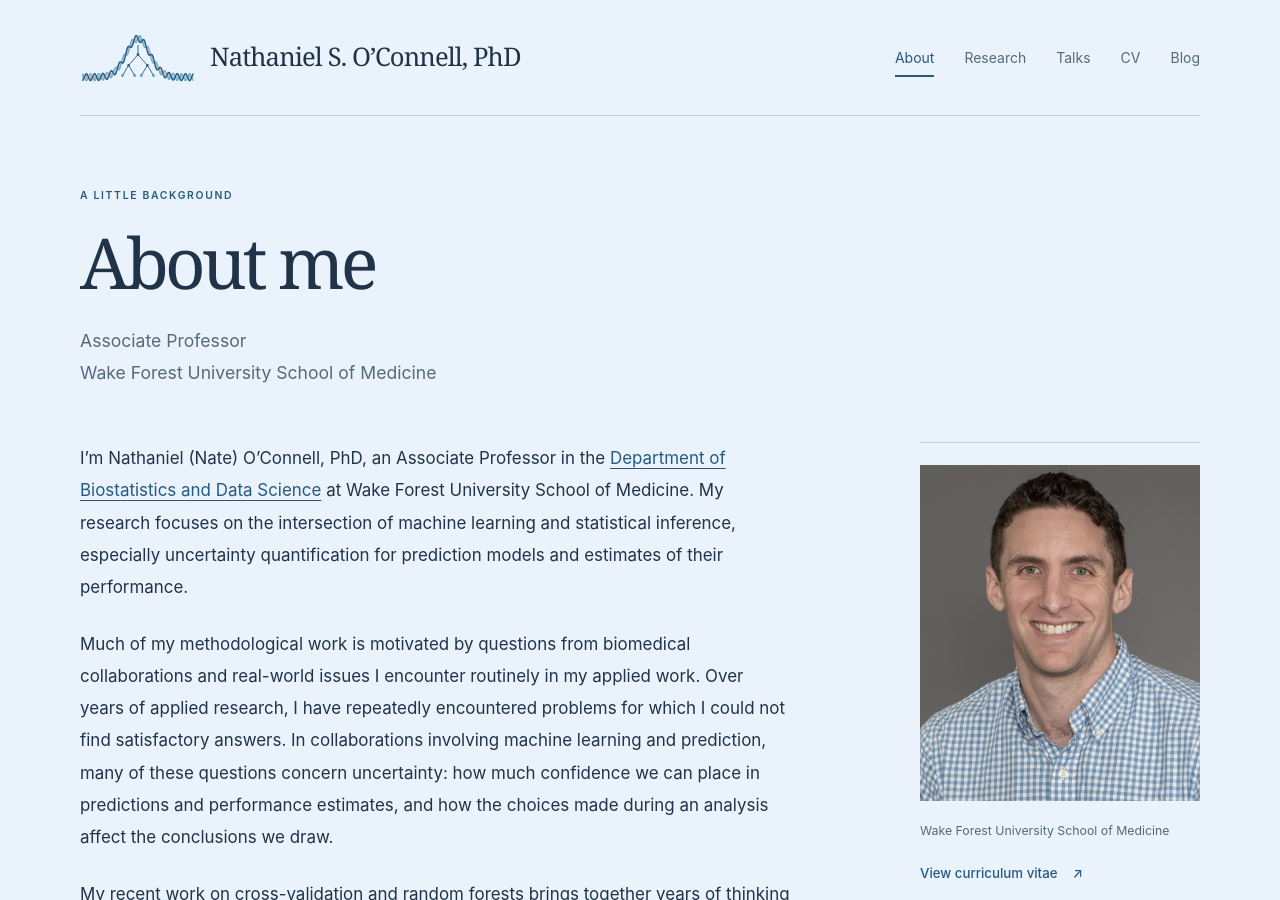
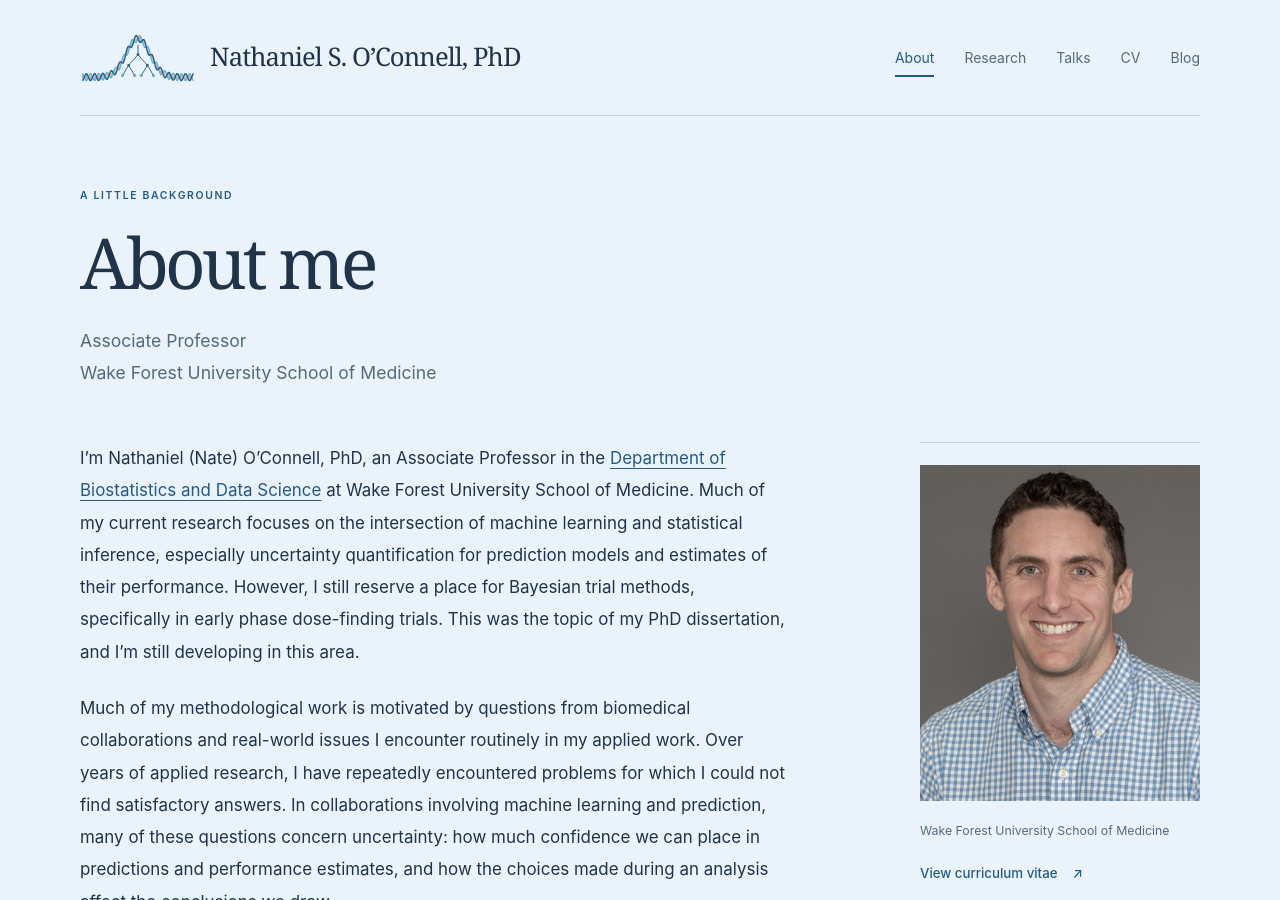
Before and after one commit to NateOConnellPhD/nateoconnell.github.io, a Jekyll site: the page built from _pages/about.md, in a window 1280 px wide and 900 px high. Built offline with Jekyll 4.4.1, drawn with Linux system fonts in a browser that asks for light colours.

Commit message:
Website editor: About me

```diff
--- a/_pages/about.md
+++ b/_pages/about.md
@@ -5,7 +5,7 @@ section: about
 permalink: /about/
 description: "Biography, background, and research interests."
 ---
-I’m Nathaniel (Nate) O’Connell, PhD, an Associate Professor in the [Department of Biostatistics and Data Science](https://school.wakehealth.edu/departments/biostatistics-and-data-science) at Wake Forest University School of Medicine. My research focuses on the intersection of machine learning and statistical inference, especially uncertainty quantification for prediction models and estimates of their performance.
+I’m Nathaniel (Nate) O’Connell, PhD, an Associate Professor in the [Department of Biostatistics and Data Science](https://school.wakehealth.edu/departments/biostatistics-and-data-science) at Wake Forest University School of Medicine. Much of my current research focuses on the intersection of machine learning and statistical inference, especially uncertainty quantification for prediction models and estimates of their performance. However, I still reserve a place for Bayesian trial methods, specifically in early phase dose-finding trials. This was the topic of my PhD dissertation, and I'm still developing in this area.
 
 Much of my methodological work is motivated by questions from biomedical collaborations and real-world issues I encounter routinely in my applied work. Over years of applied research, I have repeatedly encountered problems for which I could not find satisfactory answers. In collaborations involving machine learning and prediction, many of these questions concern uncertainty: how much confidence we can place in predictions and performance estimates, and how the choices made during an analysis affect the conclusions we draw.
 
```
